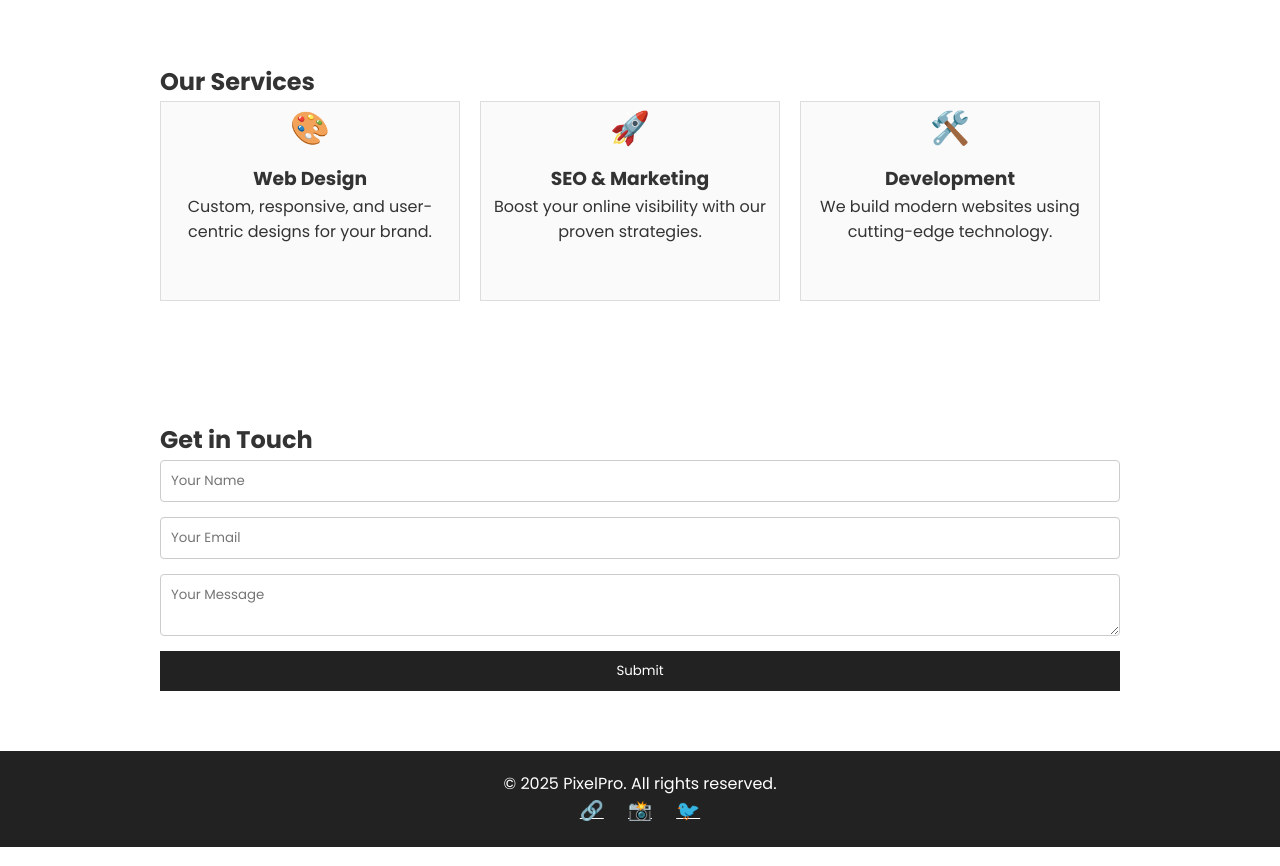
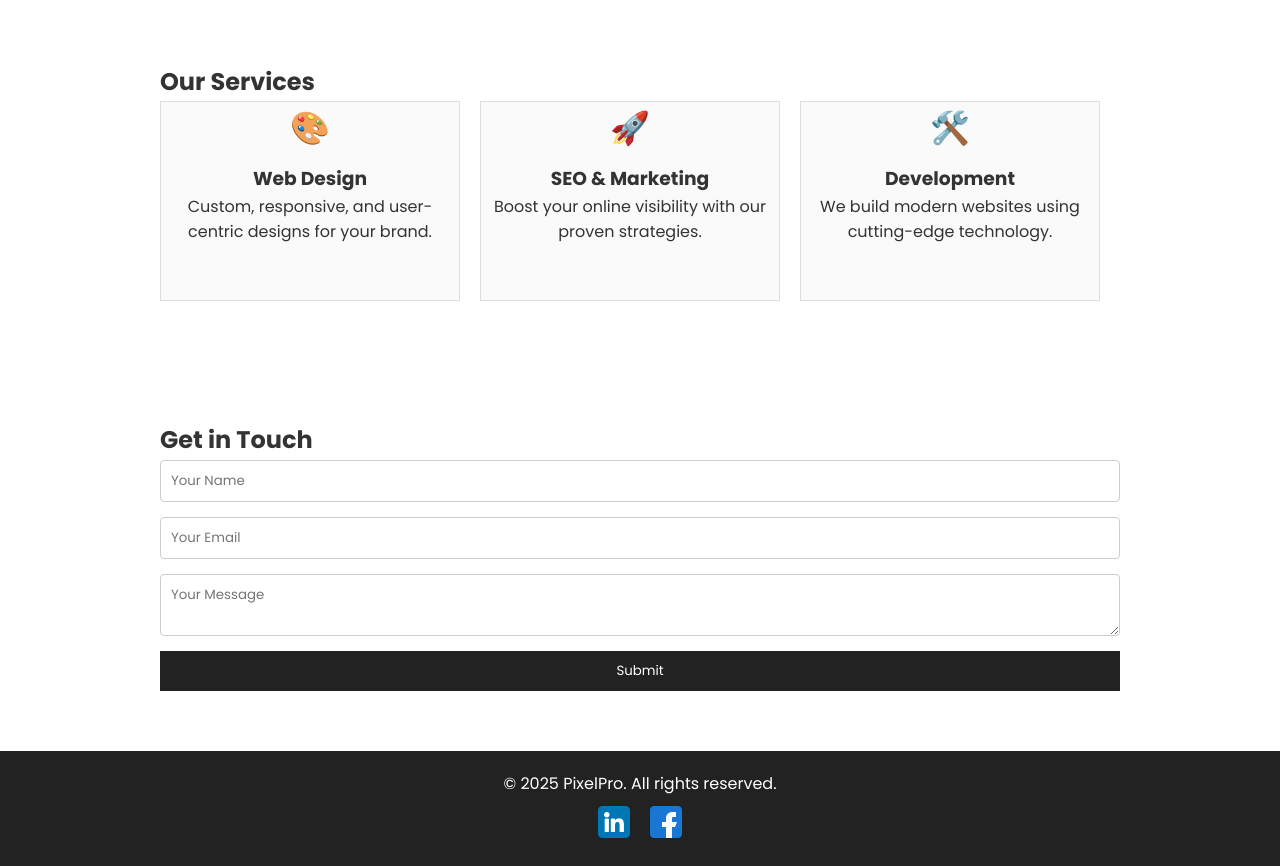
Before and after one commit to joshilalit7433/Landing-Page, a plain HTML site: page index.html in a window 1280 px wide. Shown: the part 1109-1975 px from the top of the page. Drawn offline with Linux system fonts and the light colour scheme.

Commit message:
Add LinkedIn logo image to the project

```diff
--- a/index.html
+++ b/index.html
@@ -81,13 +81,18 @@
   </section>
 
 
-  <footer>
-    <p>&copy; 2025 PixelPro. All rights reserved.</p>
-    <div class="social-icons">
-      <a href="#">🔗</a>
-      <a href="#">📸</a>
-      <a href="#">🐦</a>
+ <footer>
+  <p>&copy; 2025 PixelPro. All rights reserved.</p>
+  <div class="social-icons">
+    <div class="social-icon">
+      <img src="images/linkedin.png" alt="LinkedIn">
     </div>
-  </footer>
+    <div class="social-icon">
+      <img src="images/facebook.png" alt="Facebook">
+    </div>
+  </div>
+</footer>
+
+
 </body>
 </html>
--- a/style.css
+++ b/style.css
@@ -10,6 +10,7 @@ body {
   color: #333;
 }
 
+
 .navbar {
   display: flex;
   justify-content: space-between;
@@ -17,17 +18,17 @@ body {
   padding: 20px;
   background: #222;
   color: #fff;
-  position:sticky;
-  top:0;
-
+  position: sticky;
+  top: 0;
+  z-index: 1000;
 }
 
- .logo {
+.logo {
   font-size: 24px;
   font-weight: bold;
 }
 
- ul {
+ul {
   display: flex;
   gap: 20px;
   list-style: none;
@@ -48,6 +49,7 @@ body {
   font-size: 24px;
   cursor: pointer;
 }
+
 
 .hero {
   background: #f0f0f0;
@@ -85,6 +87,7 @@ body {
   margin: auto;
 }
 
+
 .about-content {
   display: flex;
   flex-wrap: wrap;
@@ -92,11 +95,10 @@ body {
   gap: 20px;
 }
 
-
-.about-text, .about-image {
+.about-text,
+.about-image {
   flex: 1 1 300px;
 }
-
 
 .about img {
   max-width: 100%;
@@ -113,7 +115,6 @@ body {
 }
 
 .card {
-
   width: 300px;
   height: 200px;
   background: #fafafa;
@@ -131,13 +132,15 @@ body {
   margin-bottom: 10px;
 }
 
+
 .contact form {
   display: flex;
   flex-direction: column;
   gap: 15px;
 }
 
-input, textarea {
+input,
+textarea {
   padding: 10px;
   border: 1px solid #ccc;
   border-radius: 4px;
@@ -155,6 +158,7 @@ button:hover {
   background: #444;
 }
 
+
 footer {
   text-align: center;
   padding: 20px;
@@ -162,16 +166,28 @@ footer {
   color: white;
 }
 
-.social-icons a {
-  margin: 0 10px;
-  color: white;
-  font-size: 1.2rem;
+.social-icons {
+  display: flex;
+  justify-content: center;
+  align-items: center;
+  gap: 20px;
+  margin-top: 10px;
+}
+
+.social-icon img {
+  width: 32px;
+  height: 32px;
+  transition: transform 0.3s ease;
+}
+
+.social-icon img:hover {
+  transform: scale(1.2);
 }
 
 
 @media (max-width: 768px) {
   .nav-menu ul {
-     display: none;
+    display: none;
     flex-direction: column;
     background: #222;
     position: absolute;
@@ -183,7 +199,7 @@ footer {
     transition: all 0.3s ease;
   }
 
-    .nav-menu ul.active {
+  .nav-menu ul.active {
     display: flex;
   }
 
@@ -191,9 +207,13 @@ footer {
     display: block;
   }
 
-
   .service-cards {
     flex-direction: column;
     align-items: center;
   }
+
+  .about-content {
+    flex-direction: column;
+    text-align: center;
+  }
 }
```
Also changed, not shown: images/facebook.png (added), images/linkedin.png (added).
